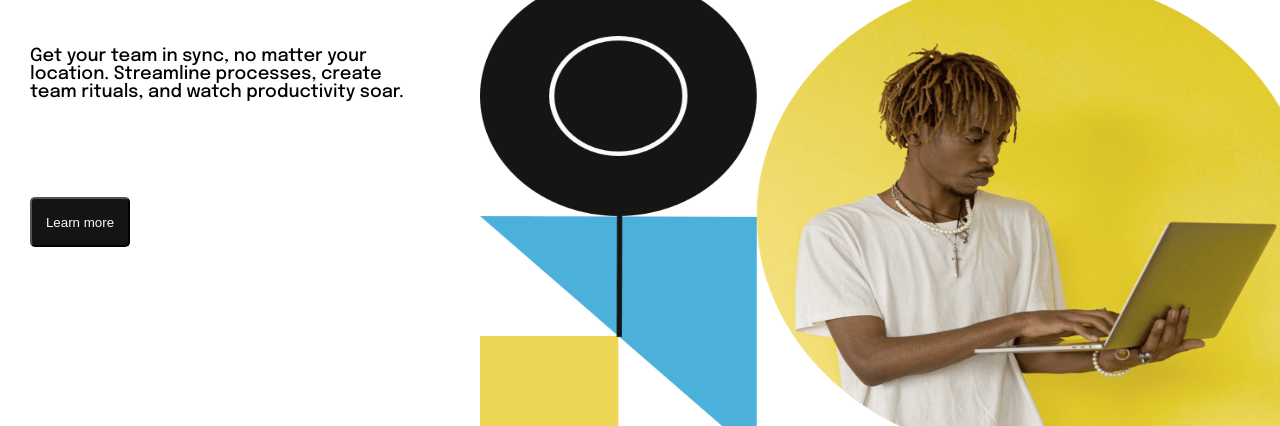
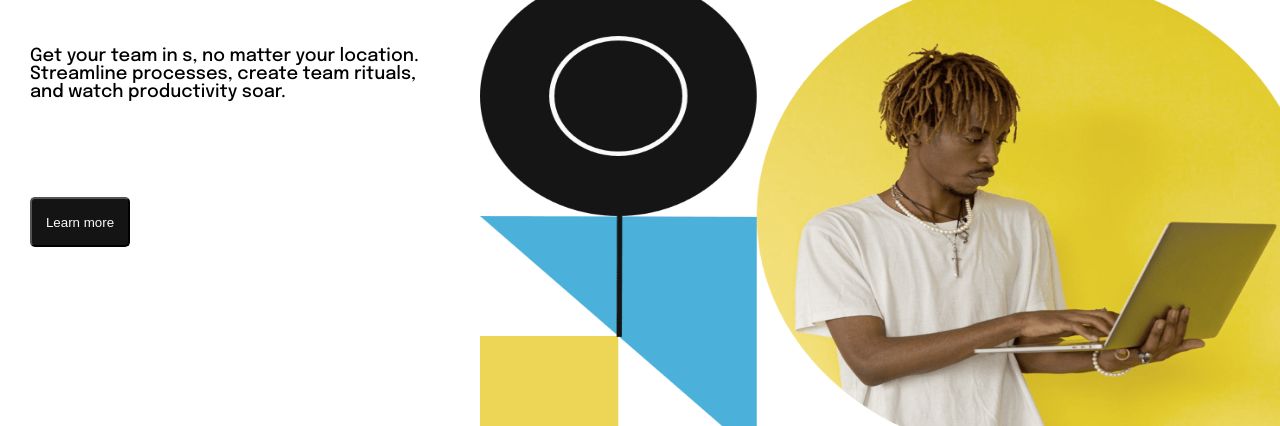
Before and after one commit to Senarich/gitpractice, a plain HTML site: page index.html in a window 1280 px wide. Shown: the part 374-800 px from the top of the page. Drawn offline with Linux system fonts and the light colour scheme.

Commit message:
first commite

```diff
--- a/index.html
+++ b/index.html
@@ -45,7 +45,7 @@
         <section class="hero">
           <h1><span>Make</span> remote work</h1>
           <p>
-            Get your team in sync, no matter your location. Streamline
+            Get your team in s, no matter your location. Streamline
             processes, create team rituals, and watch productivity soar.
           </p>
           <button>Learn more</button>
```
